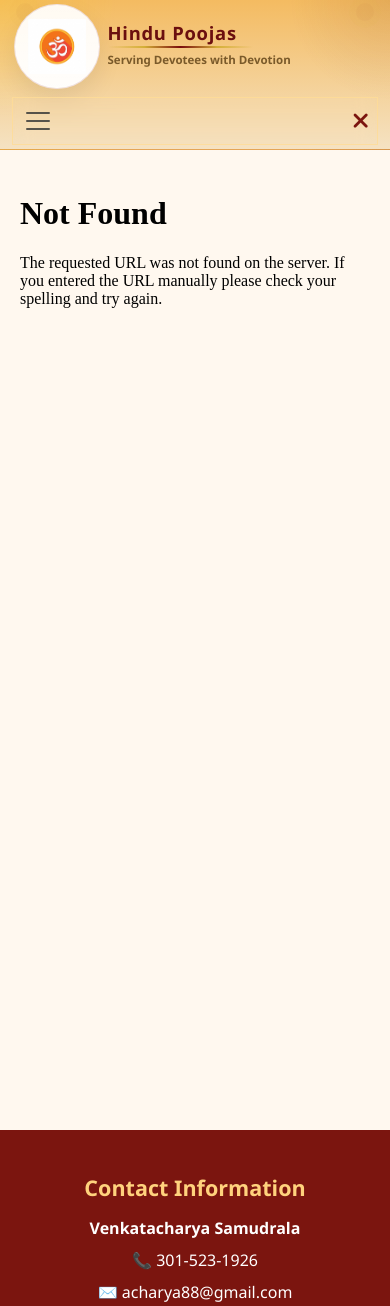
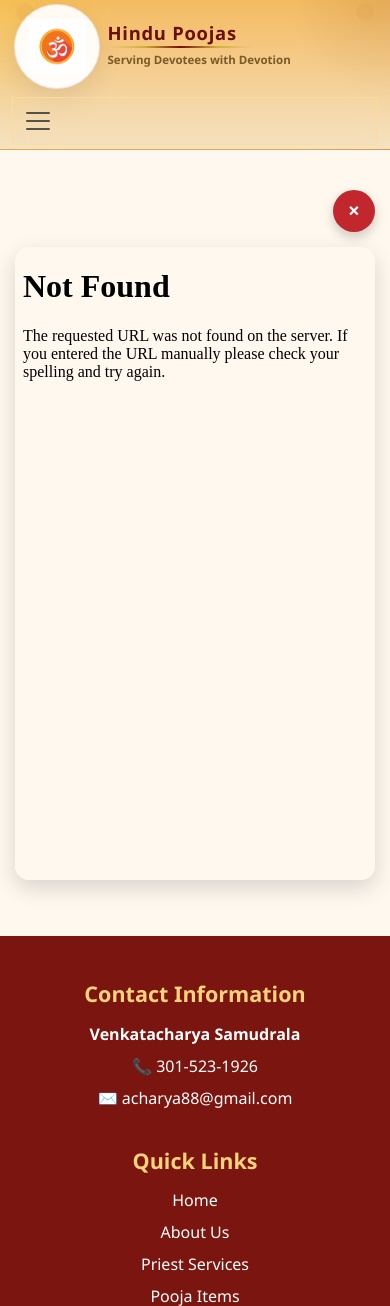
Before and after one commit to M-karthik-Reddy/Priest-Website, a Flask app: page /view-pooja in a window 390 px wide. Shown: the top 1306 px of the page. Run offline with Flask 3, Linux system fonts and the light colour scheme.

Commit message:
modified the view-pooja file to add cross button to close and modifed base.html

```diff
--- a/templates/base.html
+++ b/templates/base.html
@@ -396,6 +396,24 @@
                 font-size: 0.76rem;
             }
         }
+        .mobile-nav-buttons{
+    display:flex;
+    align-items:center;
+    margin-left:0;
+}
+
+.navbar-close-btn{
+    display:none;
+    background:none;
+    border:none;
+    font-size:1.7rem;
+    color:#7b150f;
+    padding:6px 10px;
+}
+
+.navbar-close-btn:hover{
+    color:#c1272d;
+}
     </style>
 
     {% block head %}{% endblock %}
@@ -424,13 +442,28 @@
       <div class="navbar-wrapper">
         <nav class="navbar navbar-expand-lg custom-navbar">
           <div class="container-fluid">
-            <button class="navbar-toggler" type="button" data-bs-toggle="collapse" data-bs-target="#mainNavbar" aria-controls="mainNavbar" aria-expanded="false" aria-label="Toggle navigation">
+            <div class="mobile-nav-buttons">
+
+    <button class="navbar-toggler"
+            type="button"
+            data-bs-toggle="collapse"
+            data-bs-target="#mainNavbar"
+            aria-controls="mainNavbar"
+            aria-expanded="false">
+
         <span class="navbar-toggler-icon"></span>
+
     </button>
 
-            <button class="navbar-close-btn" type="button" aria-label="Close navigation">
+    <button class="navbar-close-btn"
+            type="button"
+            aria-label="Close navigation">
+
         <i class="fa-solid fa-xmark"></i>
+
     </button>
+
+</div>
 
             <div class="collapse navbar-collapse" id="mainNavbar">
               <ul class="navbar-nav mx-auto mb-2 mb-lg-0">
@@ -510,31 +543,36 @@
 <script src="https://cdn.jsdelivr.net/npm/bootstrap@5.3.0/dist/js/bootstrap.bundle.min.js"></script>
 
 <script>
-  document.addEventListener('DOMContentLoaded', function () {
-    const closeBtn = document.querySelector('.navbar-close-btn');
-    const navbarCollapse = document.getElementById('mainNavbar');
-    const toggler = document.querySelector('.navbar-toggler');
+  document.addEventListener("DOMContentLoaded", function () {
 
-    if (closeBtn && navbarCollapse && toggler) {
-      closeBtn.addEventListener('click', function () {
-        const bsCollapse = bootstrap.Collapse.getOrCreateInstance(navbarCollapse, {
-          toggle: false
-        });
-        bsCollapse.hide();
+    const navbar = document.getElementById("mainNavbar");
+    const toggler = document.querySelector(".navbar-toggler");
+    const closeBtn = document.querySelector(".navbar-close-btn");
+
+    navbar.addEventListener("shown.bs.collapse", function () {
+        toggler.style.display = "none";
+        closeBtn.style.display = "block";
     });
 
-      const navLinks = navbarCollapse.querySelectorAll('.nav-link');
-      navLinks.forEach(function (link) {
-        link.addEventListener('click', function () {
-          if (navbarCollapse.classList.contains('show')) {
-            const bsCollapse = bootstrap.Collapse.getOrCreateInstance(navbarCollapse, {
-              toggle: false
+    navbar.addEventListener("hidden.bs.collapse", function () {
+        toggler.style.display = "block";
+        closeBtn.style.display = "none";
     });
-            bsCollapse.hide();
-          }
+
+    closeBtn.addEventListener("click", function () {
+        bootstrap.Collapse.getOrCreateInstance(navbar).hide();
     });
+
+    document.querySelectorAll("#mainNavbar .nav-link").forEach(function(link){
+
+        link.addEventListener("click", function(){
+
+            bootstrap.Collapse.getOrCreateInstance(navbar).hide();
+
         });
-    }
+
+    });
+
 });
 </script>
 
--- a/templates/view-pooja.html
+++ b/templates/view-pooja.html
@@ -4,13 +4,78 @@
 
 {% block content %}
 
-<div class="container my-4">
+<style>
+
+.pdf-container{
+    max-width:1200px;
+    margin:40px auto;
+    padding:0 15px;
+}
+
+.pdf-header{
+    display:flex;
+    justify-content:flex-end;
+    margin-bottom:15px;
+}
+
+.close-btn{
+    width:46px;
+    height:46px;
+    border:none;
+    border-radius:50%;
+    background:#c1272d;
+    color:white;
+    font-size:1.5rem;
+    font-weight:bold;
+    cursor:pointer;
+    transition:.25s;
+    box-shadow:0 5px 12px rgba(0,0,0,.2);
+}
+
+.close-btn:hover{
+    background:#941d1b;
+    transform:scale(1.08);
+}
+
+.pdf-frame{
+    width:100%;
+    height:900px;
+    border:none;
+    border-radius:14px;
+    box-shadow:0 8px 22px rgba(0,0,0,.15);
+}
+
+@media(max-width:768px){
+
+    .pdf-frame{
+        height:75vh;
+    }
+
+    .close-btn{
+        width:42px;
+        height:42px;
+        font-size:1.3rem;
+    }
+
+}
+
+</style>
+
+<div class="pdf-container">
+
+    <div class="pdf-header">
+
+        <button
+            class="close-btn"
+            onclick="window.location.href='{{ url_for('pooja_items') }}'">
+            &times;
+        </button>
+
+    </div>
 
     <iframe
-        src="{{ pdf }}"
-        width="100%"
-        height="900"
-        style="border:none;border-radius:12px;">
+        class="pdf-frame"
+        src="{{ pdf }}">
     </iframe>
 
 </div>
```
Lines whose indentation alone changed are shown as unchanged.
